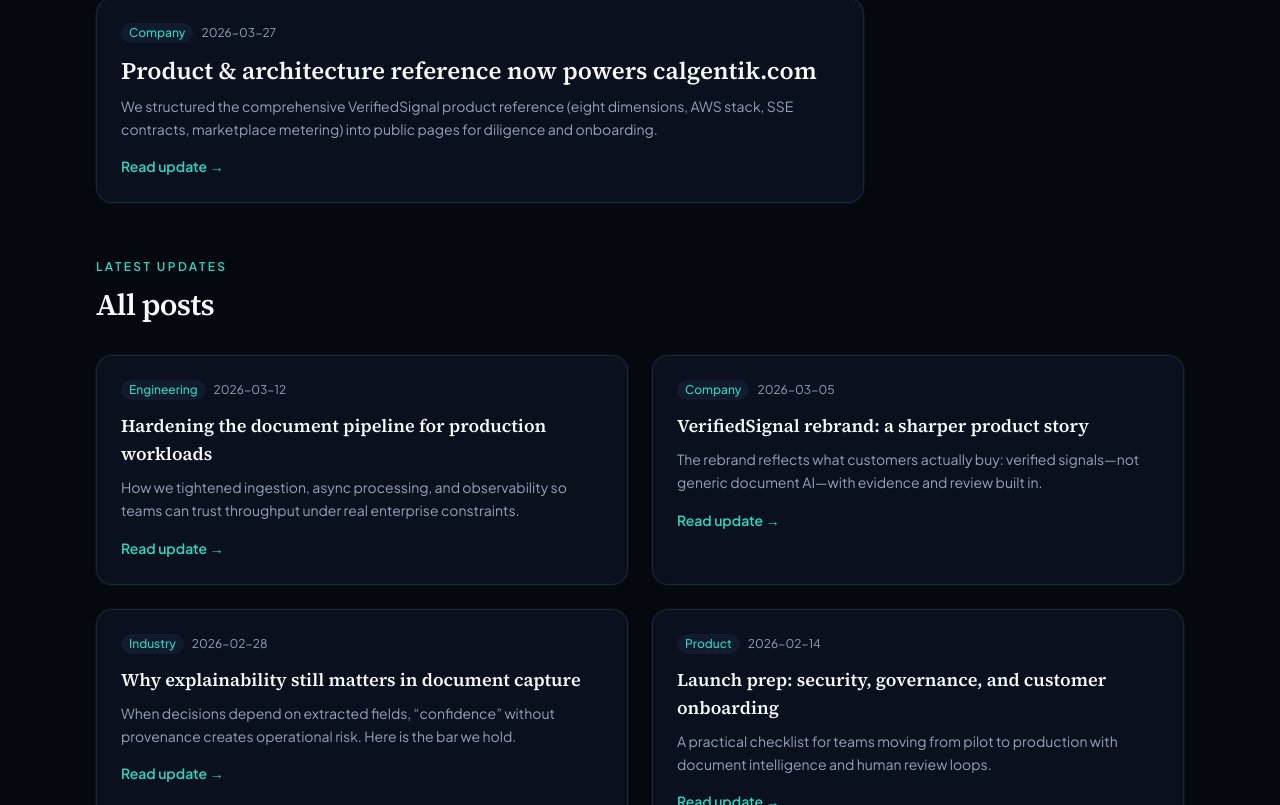
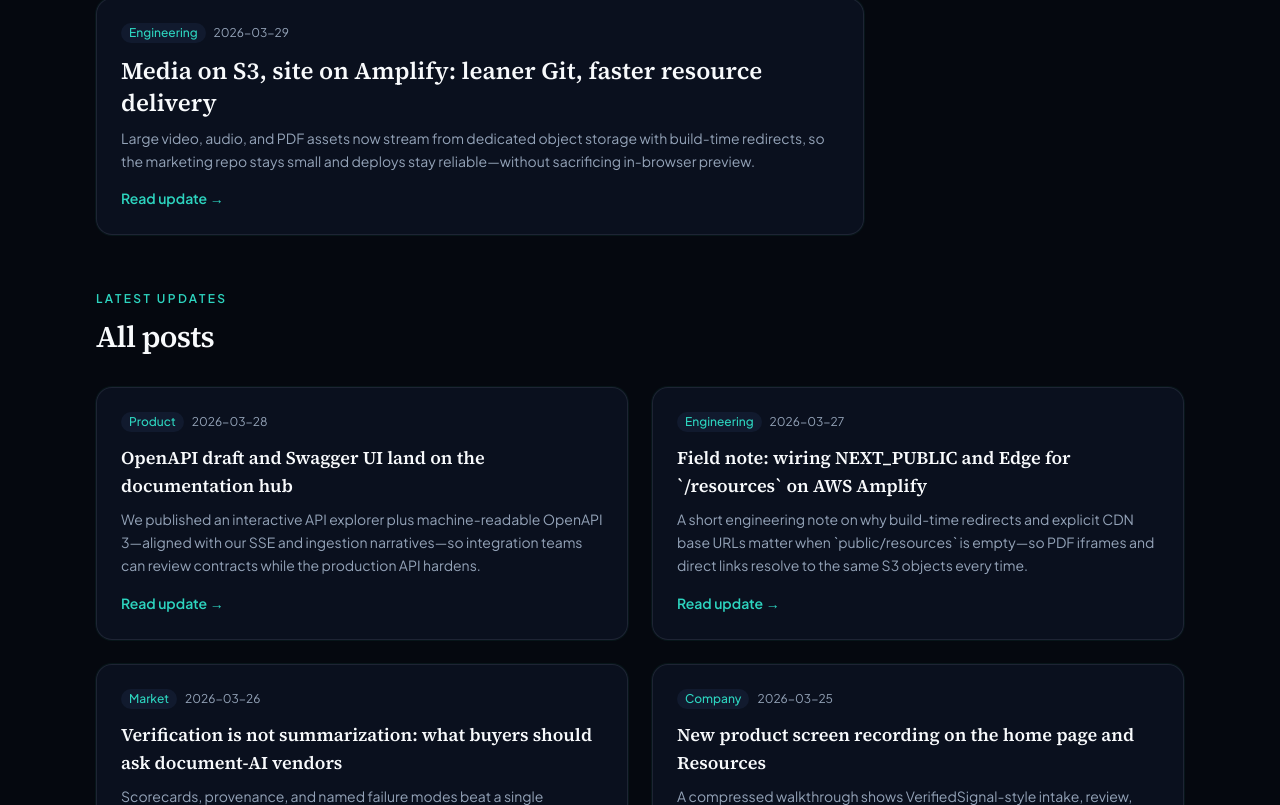
Before and after one commit to NickBaynham/calgentik, a Next.js app: page /news in a window 1280 px wide. Shown: the part 955-1760 px from the top of the page. Built offline with nearby package versions, Linux system fonts and the light colour scheme.

Commit message:
update to news

```diff
--- a/data/news.ts
+++ b/data/news.ts
@@ -11,13 +11,53 @@ export type NewsArticle = {
 
 export const articles: NewsArticle[] = [
   {
+    slug: "s3-cdn-resources-leaner-deploys",
+    title: "Media on S3, site on Amplify: leaner Git, faster resource delivery",
+    excerpt:
+      "Large video, audio, and PDF assets now stream from dedicated object storage with build-time redirects, so the marketing repo stays small and deploys stay reliable—without sacrificing in-browser preview.",
+    date: "2026-03-29",
+    category: "Engineering",
+    featured: true,
+  },
+  {
+    slug: "openapi-swagger-on-documentation",
+    title: "OpenAPI draft and Swagger UI land on the documentation hub",
+    excerpt:
+      "We published an interactive API explorer plus machine-readable OpenAPI 3—aligned with our SSE and ingestion narratives—so integration teams can review contracts while the production API hardens.",
+    date: "2026-03-28",
+    category: "Product",
+  },
+  {
+    slug: "amplify-env-media-base-url",
+    title: "Field note: wiring NEXT_PUBLIC and Edge for `/resources` on AWS Amplify",
+    excerpt:
+      "A short engineering note on why build-time redirects and explicit CDN base URLs matter when `public/resources` is empty—so PDF iframes and direct links resolve to the same S3 objects every time.",
+    date: "2026-03-27",
+    category: "Engineering",
+  },
+  {
+    slug: "verification-not-summarization",
+    title: "Verification is not summarization: what buyers should ask document-AI vendors",
+    excerpt:
+      "Scorecards, provenance, and named failure modes beat a single “confidence” dial. We outline diligence questions that separate audit-ready platforms from demo-only wrappers.",
+    date: "2026-03-26",
+    category: "Market",
+  },
+  {
+    slug: "screen-recording-product-demo",
+    title: "New product screen recording on the home page and Resources",
+    excerpt:
+      "A compressed walkthrough shows VerifiedSignal-style intake, review, and scoring overlays—paired with downloadable briefs for offline sharing.",
+    date: "2026-03-25",
+    category: "Company",
+  },
+  {
     slug: "content-reference-powers-site",
     title: "Product & architecture reference now powers calgentik.com",
     excerpt:
       "We structured the comprehensive VerifiedSignal product reference (eight dimensions, AWS stack, SSE contracts, marketplace metering) into public pages for diligence and onboarding.",
     date: "2026-03-27",
     category: "Company",
-    featured: true,
   },
   {
     slug: "verifiedsignal-pipeline-hardening",
```
